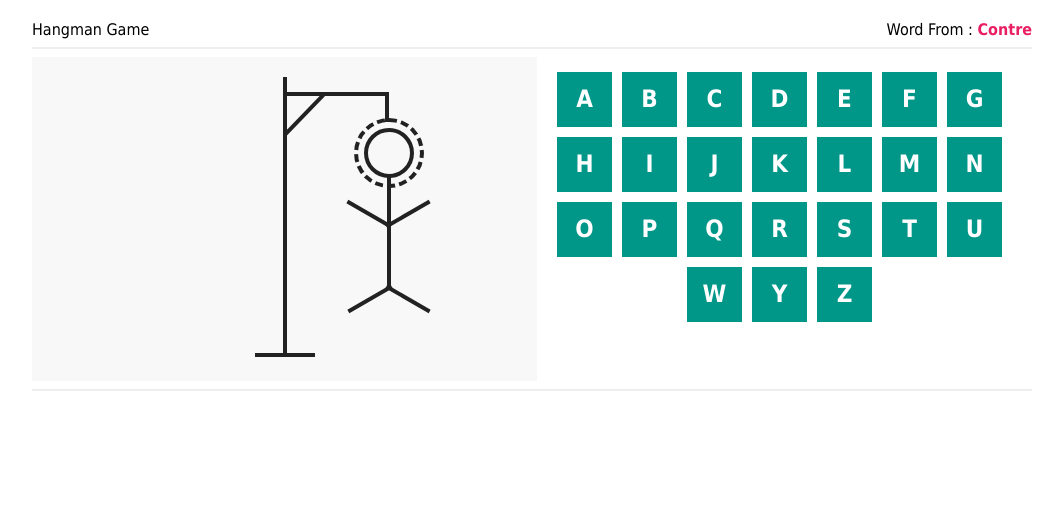
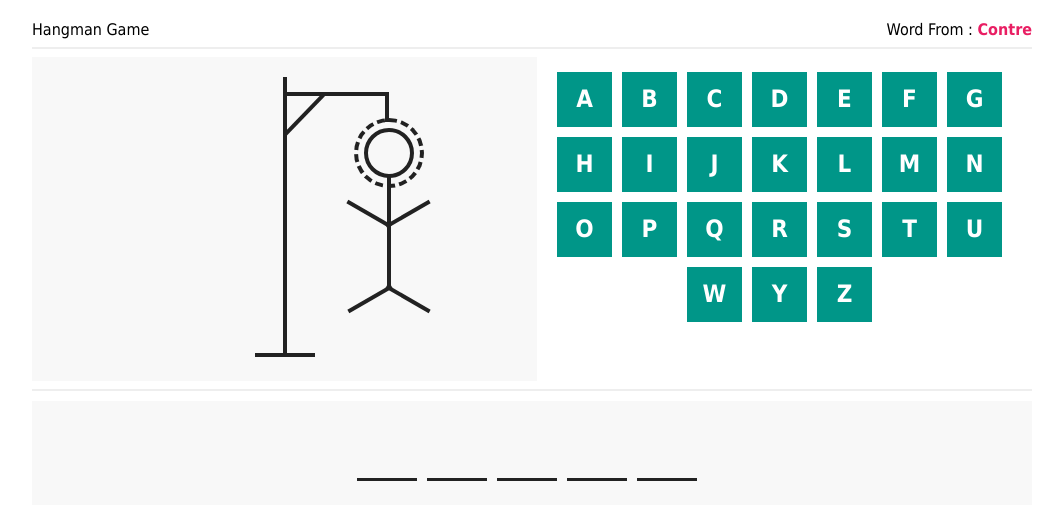
Before and after one commit to musanurbadr/Hangman-Game, a plain HTML site: page index.html in a window 1280 px wide. Shown: the whole page, without its empty margins (108-1171 px from the left). Drawn offline with Linux system fonts and the light colour scheme.

Commit message:
Hangman Game5

```diff
--- a/main.css
+++ b/main.css
@@ -173,3 +173,40 @@ hr{
     cursor: pointer;
     margin-bottom: 10px
 }
+
+.letters-guess{
+    margin: 10px auto;
+    background-color: #f8f8f8;
+    padding: 20px;
+    display: flex;
+    justify-content: center;
+    min-height: 104px;
+}
+.letters-guess span{
+    width: 60px;
+    height: 60px;
+    font-size: 24px;
+    margin-right: 10px;
+    text-align: center;
+    line-height: 60px;
+    text-transform: uppercase;
+    font-weight: bold;
+    background-color: #f8f8f8;
+    border-bottom: 3px solid #222;
+    transition: .3s;
+}
+.letters-guess span.with-space{
+    background: none;
+    border-bottom: none;
+    position: relative;
+}
+.letters-guess span.with-space::before{
+    content: '';
+    width: 20px;
+    height: 4px;
+    background-color: #222;
+    position: absolute;
+    left: 50%;
+    top: 50%;
+    transform: translate(-50% , -50%);
+}
--- a/main.js
+++ b/main.js
@@ -45,3 +45,23 @@ let  randomvaluenomber = Math.floor (Math.random() * nombervalue.length);
 let randomvalue = nombervalue [randomvaluenomber];
 //set Category Info
 document.querySelector(".game-info .category  span" ).innerHTML = nombertext ;
+
+//select Letters Guess Element
+let letterssContainr = document.querySelector(".letters-guess");
+
+//Convert Chosen Word To Arry
+let letterArrySpce = Array.from(randomvalue);
+
+//Crete Span Depend On word
+
+letterArrySpce.forEach(letter => {
+    let emptySpan = document.createElement("span");
+
+    // if letter
+    if (letter === ''){
+        //add Class to the Span
+        emptyStor.className ='with-space';
+    }
+    //Append Span To The letter
+    letterssContainr.appendChild(emptySpan);
+})
```
